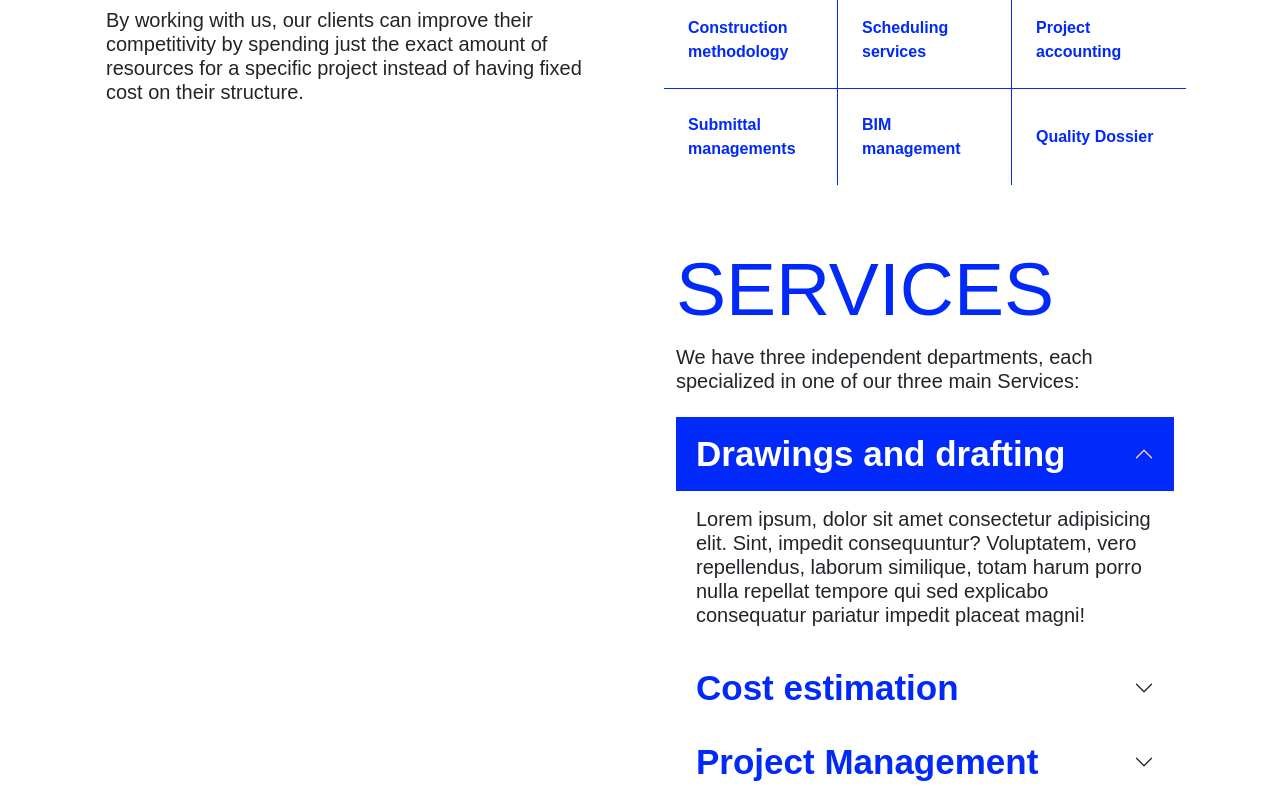
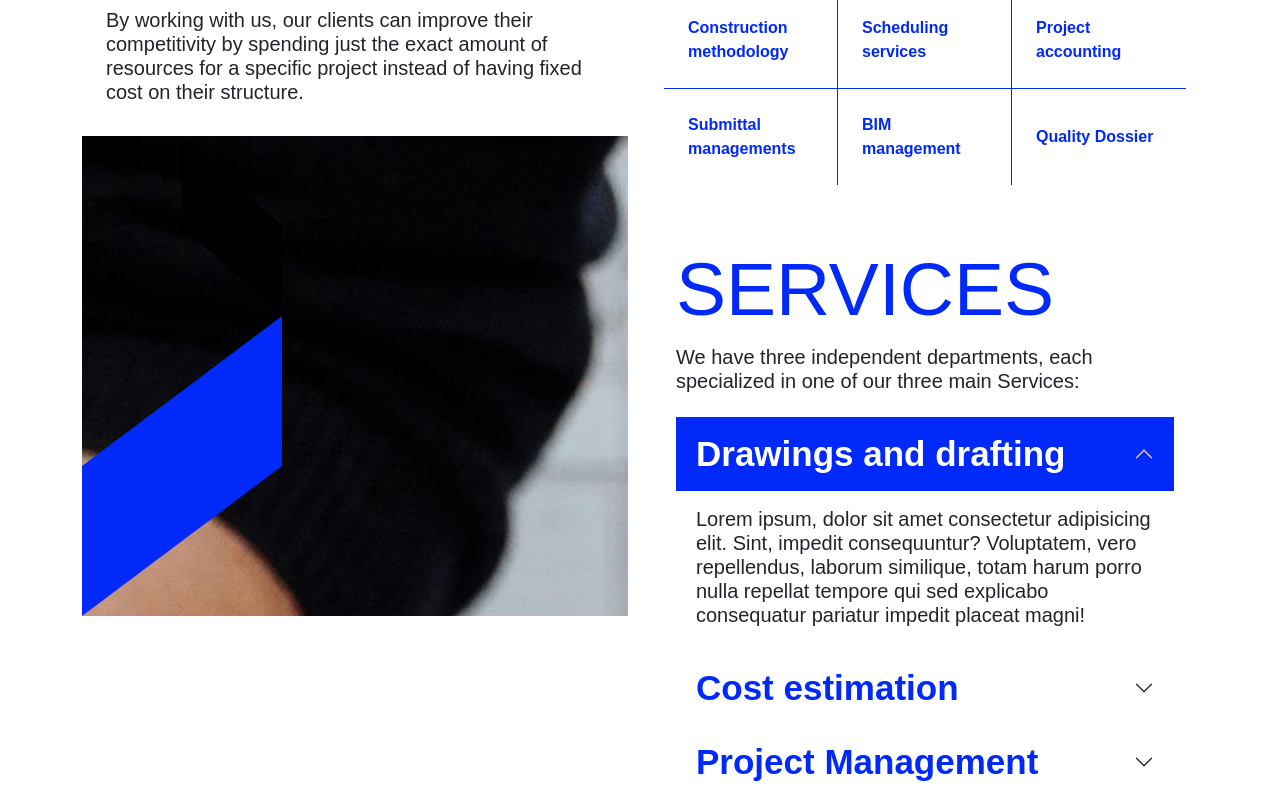
Before and after one commit to kazt00/roxata, an Angular app: page /#/home in a window 1280 px wide. Shown: the part 600-1400 px from the top of the page. Built offline with nearby package versions, Linux system fonts and the light colour scheme; a web font is replaced by a local one.

Commit message:
forma shape creada

```diff
--- a/src/app/modules/home/home.component.css
+++ b/src/app/modules/home/home.component.css
@@ -169,6 +169,30 @@
     border-top: 1px solid #0129fa;
 }
 
+.shape-container {
+    position: relative;
+    width: 200px; /* Ajusta según necesites */
+    height: 480px; /* Suma de las alturas de los dos elementos */
+}
+.shape1, .shape2 {
+    position: absolute;
+    right: 0;
+}
+.shape1 {
+    background-color: black;
+    width: 100px;
+    height: 180px;
+    clip-path: polygon(100% 100%, -40% 30%, 0% 0%, 140% 70%);
+    top: 0;
+}
+.shape2 {
+    background-color: #0129fa;
+    width: 200px;
+    height: 300px;
+    clip-path: polygon(100% 0%, -40% 70%, 0% 100%, 140% 30%);
+    top: 180px; /* Posiciona shape2 justo debajo de shape1 */
+}
+
 @media (max-width: 576px) {
     .border-bxs {
         border-bottom: 1px solid #0129fa;
--- a/src/app/modules/home/home.component.html
+++ b/src/app/modules/home/home.component.html
@@ -2,7 +2,7 @@
     <div class="container">
         <div class="row">
             <div class="col-lg-6 col-md-12 mb-4">
-                <div class="p-4">
+                <div class="p-4 position-relative">
                     <h2 class="text-roxata font-regular">
                         Abacus Technical Developments is a company focused on serving the Construction Industry by
                         providing Drawing and Drafting, Cost Estimation and Project Management services.
@@ -19,6 +19,12 @@
                         By working with us, our clients can improve their competitivity by spending just the exact
                         amount of resources for a specific project instead of having fixed cost on their structure.
                     </h5>
+                </div>
+                <div style="background-image: url('assets/asset01.jpg');">
+                    <div class="shape-container">
+                        <div class="shape1"></div>
+                        <div class="shape2"></div>
+                    </div>
                 </div>
             </div>
             <div class="col-lg-6 col-md-12 mb-4">
@@ -160,6 +166,16 @@
         </div>
     </div>
 </section>
+
+<div class="container" style="height: 200px; background-color: black;">
+    <div class="row">
+        <div class="col-lg-6 col-md-12 mb-4" style="height: 200px; background-color: red;">
+
+        </div>
+    </div>
+</div>
+
+
 <div class="bg-roxata">
     <div class="container">
         <h3 class="text-white font-regular py-5 text-center">
@@ -503,7 +519,8 @@
             <div class="row">
                 <div class="col-lg-6 col-md-12">
                     <div class="px-4">
-                        <span class="font-regular text-roxata home-menu" style="line-height: 1;">Contact <br> and quote <br> pricing</span>
+                        <span class="font-regular text-roxata home-menu" style="line-height: 1;">Contact <br> and quote
+                            <br> pricing</span>
                     </div>
                 </div>
                 <div class="col-lg-6 col-md-12 py-4">
@@ -528,7 +545,8 @@
                                 <h5 class="font-light text-roxata">email@roxata.com</h5>
                             </div>
                         </div>
-                        <div class="contact-cont d-flex flex-fill align-items-end py-2" style="border-bottom: 1px solid #0129fa;">
+                        <div class="contact-cont d-flex flex-fill align-items-end py-2"
+                            style="border-bottom: 1px solid #0129fa;">
                             <div class="d-flex flex-column">
                                 <h3 class="text-roxata font-regular">María Laura Andrade</h3>
                                 <h5 class="font-light">Chief Commercial Officer</h5>
```
Also changed, not shown: src/assets/asset01.jpg (added).
